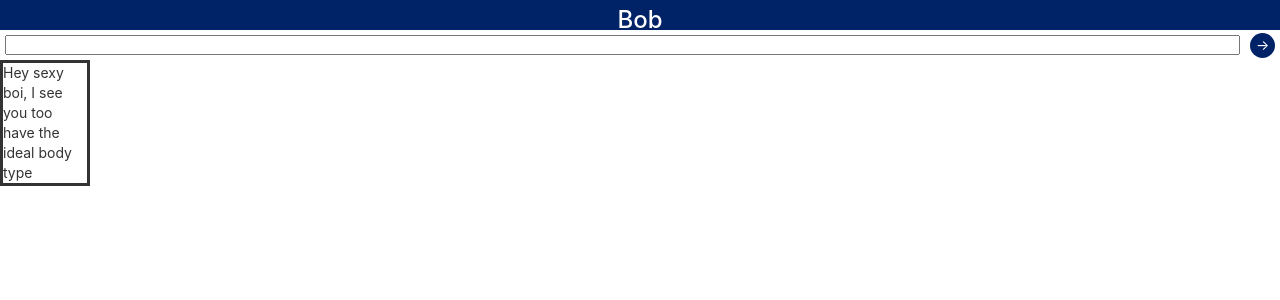
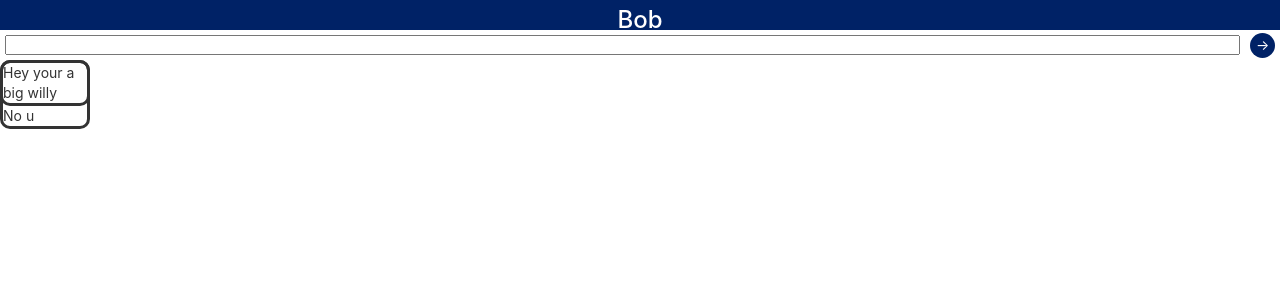
Before and after one commit to shadowdrakon99/Chatroom, a React (Create React App) app: page / in a window 1280 px wide. Shown: the top 300 px of the page. Built offline with nearby package versions, Linux system fonts and the light colour scheme.

Commit message:
Bubbles exist now

```diff
--- a/src/App.js
+++ b/src/App.js
@@ -1,7 +1,7 @@
 import React, { Component } from 'react';
 import TextInput from './Chatbox/TextInput';
 import Header from './Header/Header';
-import BubbleChat from './Components/BubbleChat'
+import Messages from './BubbleChat/Messages'
 import logo from './logo.svg';
 import './App.css';
 
@@ -30,7 +30,7 @@ class App2 extends Component {
       <div>
         <Header screenName={this.state.screenName} />
         <TextInput />
-        <BubbleChat />
+        <Messages text1="Hey your a big willy"text2="No u"/>
       </div>
     )
 
--- /dev/null
+++ b/src/BubbleChat/BubbleChatMe.js
@@ -0,0 +1,17 @@
+import React, { Component } from 'react';
+
+
+class BubbleChatMe extends Component {
+  render(){
+    const message = this.props.text
+  return(
+
+        <div style= {{float:'left',borderStyle:'solid',width:'90px', borderRadius: '10px'}} >
+        {message}
+        </div>
+
+  )
+
+}
+}
+export default BubbleChatMe
--- /dev/null
+++ b/src/BubbleChat/BubbleChatThem.js
@@ -0,0 +1,18 @@
+import React, { Component } from 'react';
+
+
+class BubbleChatThem extends Component {
+  render(){
+        const message = this.props.text1
+  return(
+
+        <div style= {{alignItems:'baseline',borderStyle:'solid',width:'90px', borderRadius: '10px'}} >
+        {message}
+        </div>
+
+
+  )
+
+}
+}
+export default BubbleChatThem
--- /dev/null
+++ b/src/BubbleChat/Messages.js
@@ -0,0 +1,21 @@
+import React, { Component } from 'react';
+import BubbleChatThem from './BubbleChatThem'
+import BubbleChatMe from './BubbleChatMe'
+
+
+class Messages extends Component {
+  render(){
+
+    const message1 = this.props.text1
+    const message2 = this.props.text2
+  return(
+    <div>
+      <BubbleChatMe text={message1}/>
+
+      <BubbleChatThem text1={message2}/>
+    </div>
+  )
+
+}
+}
+export default Messages
--- a/src/Components/BubbleChat.js
+++ /dev/null
@@ -1,17 +0,0 @@
-import React, { Component } from 'react';
-
-
-class BubbleChat extends Component {
-  render(){
-  return(
-      <div>
-        <div style= {{alignItems:'baseline',borderStyle:'solid',width:'90px'}} >
-        Hey sexy boi, I see you too have the ideal body type
-        </div>
-      </div>
-
-  )
-
-}
-}
-export default BubbleChat
```
